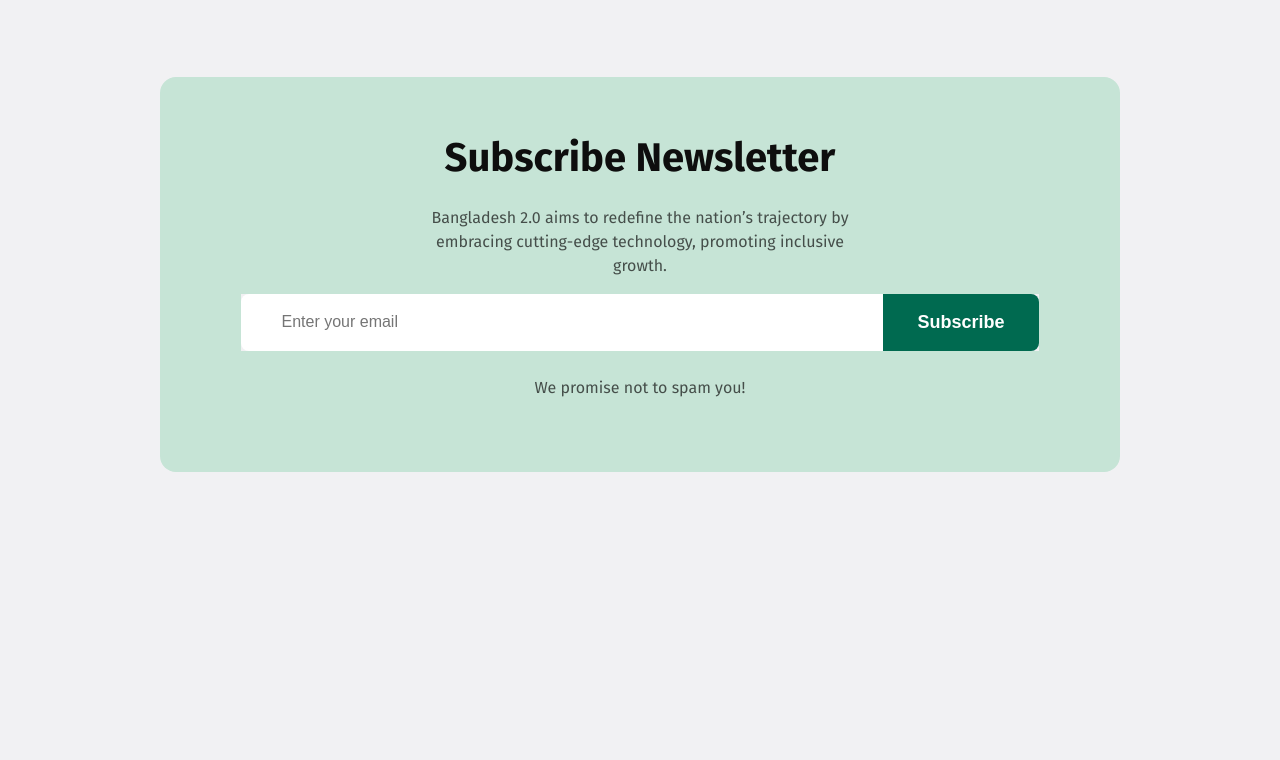
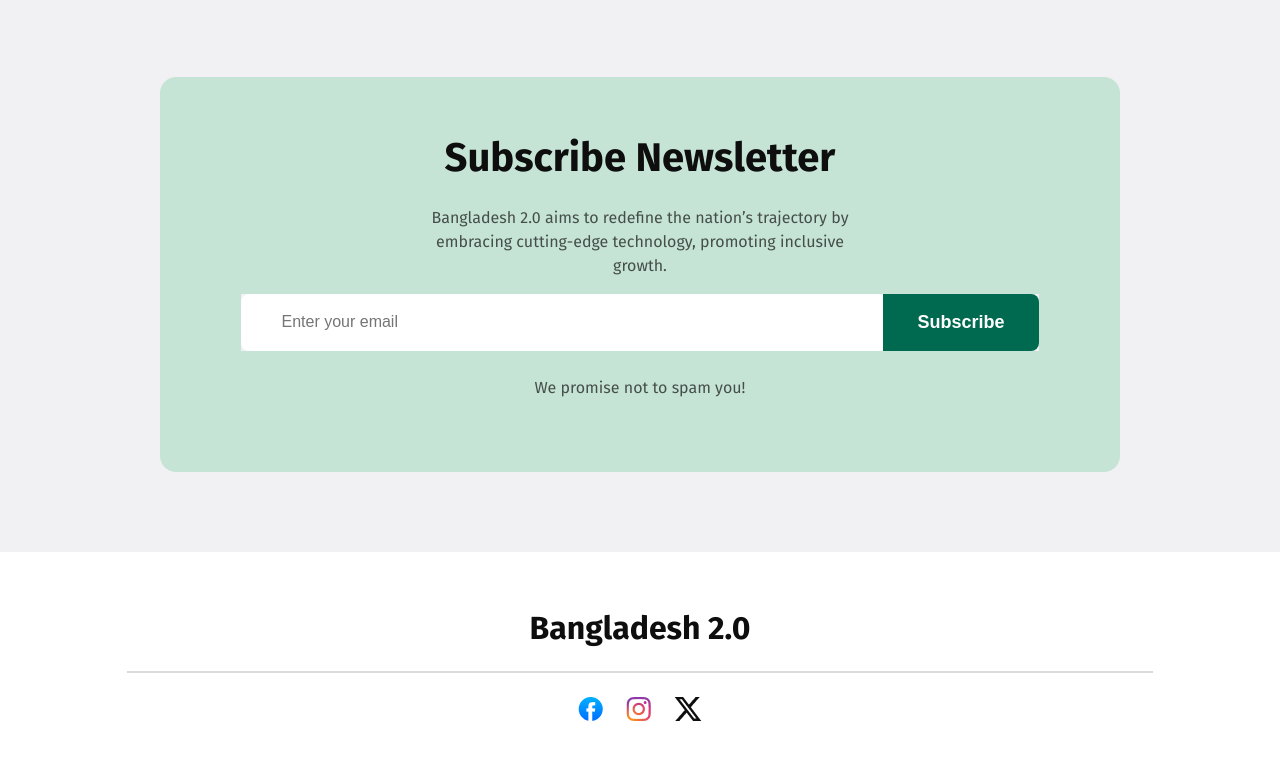
Before and after one commit to Protik49/my-assignment, a plain HTML site: page index.html in a window 1280 px wide. Shown: the part 4332-5092 px from the top of the page. Before the commit the page ends 4884 px from the top, so only its background shows below. Drawn offline with nearby package versions, Linux system fonts and the light colour scheme.

Commit message:
added footer

```diff
--- a/Styles/style.css
+++ b/Styles/style.css
@@ -678,3 +678,41 @@
     padding: 17px 34px;
 
 }
+
+footer{
+    background-color: white;
+    text-align: center;
+    height: 226px;
+    display: flex;
+    flex-direction: column;
+    justify-content: center;
+    align-items: center;
+    gap: 24px;
+
+}
+
+footer h3{
+    color: rgb(14, 14, 14);
+    font-family: Fira Sans;
+    font-size: 32px;
+    font-weight: 700;
+    background-color: white;
+}
+
+footer hr{
+    border: 1px solid rgba(14, 14, 14, 0.1);
+    height: 0;
+    width: 80%;
+
+
+}
+
+.social-icons{
+    display: flex;
+    gap: 23px;
+    background-color: white;
+}
+
+.social-icons img{
+    background-color: white;
+}
--- a/index.html
+++ b/index.html
@@ -190,6 +190,14 @@
         </div>
     </main>
 
-    <footer></footer>
+    <footer>
+        <h3>Bangladesh 2.0</h3>
+        <hr>
+        <div class="social-icons">
+            <img src="Styles/assets/facebook.png" alt="facebook logo">
+            <img src="Styles/assets/instagram.png" alt="Instagram logo">
+            <img src="Styles/assets/x.png" alt=" X logo">
+        </div>
+    </footer>
 </body>
 </html>
```
